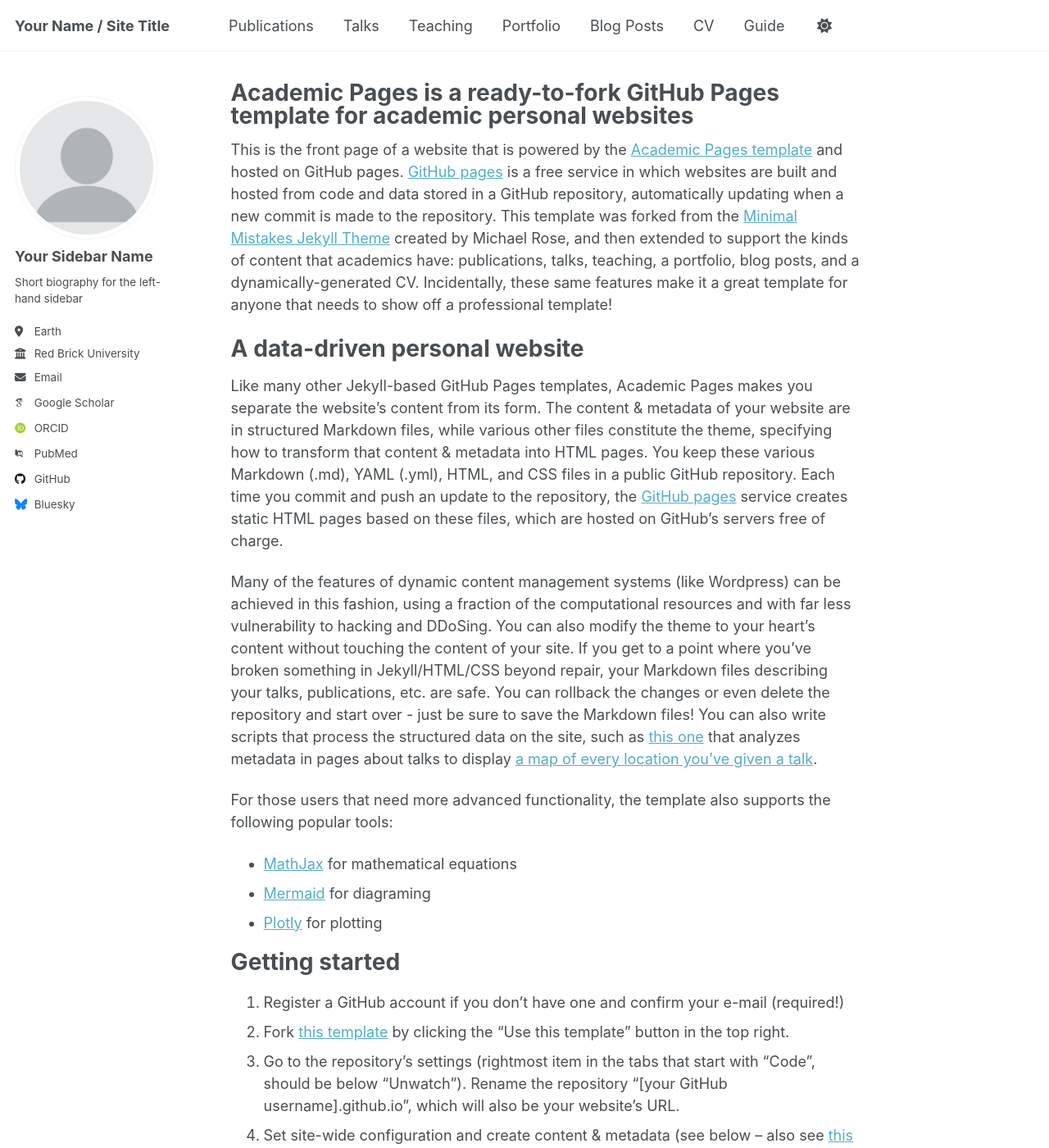
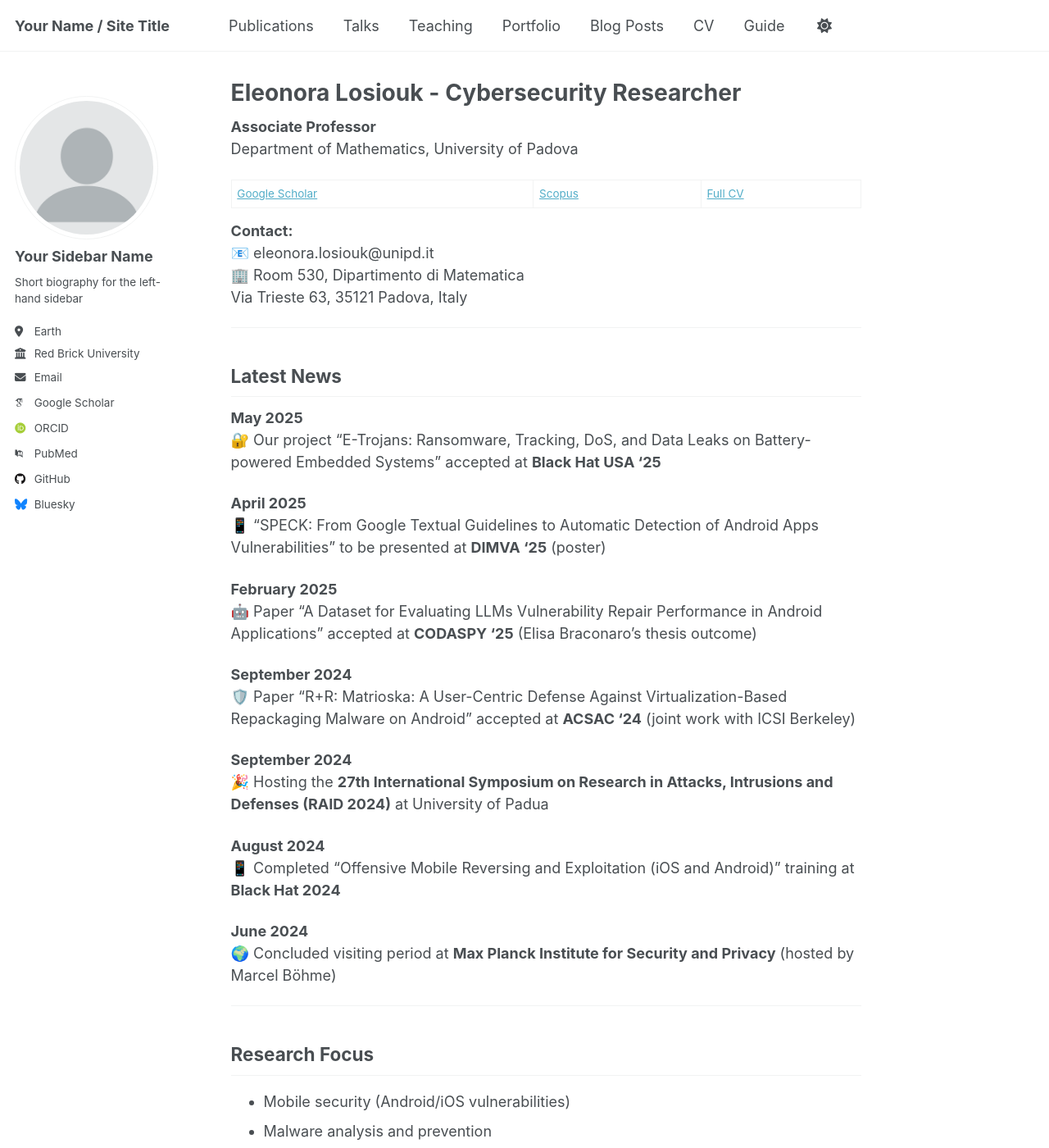
Before and after one commit to elosiouk/elosiouk.github.io, a Jekyll site: the page built from _pages/about.md, in a window 1280 px wide and 1400 px high. Shown: the whole window at 82% size. Built offline with Jekyll 4.4.1, drawn with Linux system fonts in a browser that asks for light colours; some web fonts are replaced; a script that is not in the unit is left out; some of the changed text lies outside the part shown.

Commit message:
about changed

```diff
--- a/_pages/about.md
+++ b/_pages/about.md
@@ -1,54 +1,79 @@
 ---
 permalink: /
-title: "Academic Pages is a ready-to-fork GitHub Pages template for academic personal websites"
+title: "Eleonora Losiouk - Cybersecurity Researcher"
 author_profile: true
 redirect_from:
   - /about/
   - /about.html
 ---
 
-This is the front page of a website that is powered by the [Academic Pages template](https://github.com/academicpages/academicpages.github.io) and hosted on GitHub pages. [GitHub pages](https://pages.github.com) is a free service in which websites are built and hosted from code and data stored in a GitHub repository, automatically updating when a new commit is made to the repository. This template was forked from the [Minimal Mistakes Jekyll Theme](https://mmistakes.github.io/minimal-mistakes/) created by Michael Rose, and then extended to support the kinds of content that academics have: publications, talks, teaching, a portfolio, blog posts, and a dynamically-generated CV. Incidentally, these same features make it a great template for anyone that needs to show off a professional template!
+**Associate Professor**
+Department of Mathematics, University of Padova
 
-A data-driven personal website
-======
-Like many other Jekyll-based GitHub Pages templates, Academic Pages makes you separate the website's content from its form. The content & metadata of your website are in structured Markdown files, while various other files constitute the theme, specifying how to transform that content & metadata into HTML pages. You keep these various Markdown (.md), YAML (.yml), HTML, and CSS files in a public GitHub repository. Each time you commit and push an update to the repository, the [GitHub pages](https://pages.github.com/) service creates static HTML pages based on these files, which are hosted on GitHub's servers free of charge.
+[Google Scholar](https://scholar.google.com) | [Scopus](https://www.scopus.com) | [Full CV](your-cv-link)
 
-Many of the features of dynamic content management systems (like Wordpress) can be achieved in this fashion, using a fraction of the computational resources and with far less vulnerability to hacking and DDoSing. You can also modify the theme to your heart's content without touching the content of your site. If you get to a point where you've broken something in Jekyll/HTML/CSS beyond repair, your Markdown files describing your talks, publications, etc. are safe. You can rollback the changes or even delete the repository and start over - just be sure to save the Markdown files! You can also write scripts that process the structured data on the site, such as [this one](https://github.com/academicpages/academicpages.github.io/blob/master/talkmap.ipynb) that analyzes metadata in pages about talks to display [a map of every location you've given a talk](https://academicpages.github.io/talkmap.html).
+**Contact:**
+📧 eleonora.losiouk@unipd.it
+🏢 Room 530, Dipartimento di Matematica
+Via Trieste 63, 35121 Padova, Italy
 
-For those users that need more advanced functionality, the template also supports the following popular tools:
-- [MathJax](https://www.mathjax.org/) for mathematical equations
-- [Mermaid](https://mermaid.js.org/) for diagraming
-- [Plotly](https://plotly.com/javascript/) for plotting
+---
 
-Getting started
-======
-1. Register a GitHub account if you don't have one and confirm your e-mail (required!)
-1. Fork [this template](https://github.com/academicpages/academicpages.github.io) by clicking the "Use this template" button in the top right.
-1. Go to the repository's settings (rightmost item in the tabs that start with "Code", should be below "Unwatch"). Rename the repository "[your GitHub username].github.io", which will also be your website's URL.
-1. Set site-wide configuration and create content & metadata (see below -- also see [this set of diffs](http://archive.is/3TPas) showing what files were changed to set up [an example site](https://getorg-testacct.github.io) for a user with the username "getorg-testacct")
-1. Upload any files (like PDFs, .zip files, etc.) to the files/ directory. They will appear at https://[your GitHub username].github.io/files/example.pdf.
-1. Check status by going to the repository settings, in the "GitHub pages" section
+## Latest News
 
-Site-wide configuration
-------
-The main configuration file for the site is in the base directory in [_config.yml](https://github.com/academicpages/academicpages.github.io/blob/master/_config.yml), which defines the content in the sidebars and other site-wide features. You will need to replace the default variables with ones about yourself and your site's github repository. The configuration file for the top menu is in [_data/navigation.yml](https://github.com/academicpages/academicpages.github.io/blob/master/_data/navigation.yml). For example, if you don't have a portfolio or blog posts, you can remove those items from that navigation.yml file to remove them from the header.
+**May 2025**
+🔐 Our project "E-Trojans: Ransomware, Tracking, DoS, and Data Leaks on Battery-powered Embedded Systems" accepted at **Black Hat USA '25**
 
-Create content & metadata
-------
-For site content, there is one Markdown file for each type of content, which are stored in directories like _publications, _talks, _posts, _teaching, or _pages. For example, each talk is a Markdown file in the [_talks directory](https://github.com/academicpages/academicpages.github.io/tree/master/_talks). At the top of each Markdown file is structured data in YAML about the talk, which the theme will parse to do lots of cool stuff. The same structured data about a talk is used to generate the list of talks on the [Talks page](https://academicpages.github.io/talks), each [individual page](https://academicpages.github.io/talks/2012-03-01-talk-1) for specific talks, the talks section for the [CV page](https://academicpages.github.io/cv), and the [map of places you've given a talk](https://academicpages.github.io/talkmap.html) (if you run this [python file](https://github.com/academicpages/academicpages.github.io/blob/master/talkmap.py) or [Jupyter notebook](https://github.com/academicpages/academicpages.github.io/blob/master/talkmap.ipynb), which creates the HTML for the map based on the contents of the _talks directory).
+**April 2025**
+📱 "SPECK: From Google Textual Guidelines to Automatic Detection of Android Apps Vulnerabilities" to be presented at **DIMVA '25** (poster)
 
-**Markdown generator**
+**February 2025**
+🤖 Paper "A Dataset for Evaluating LLMs Vulnerability Repair Performance in Android Applications" accepted at **CODASPY '25** (Elisa Braconaro's thesis outcome)
 
-The repository includes [a set of Jupyter notebooks](https://github.com/academicpages/academicpages.github.io/tree/master/markdown_generator
-) that converts a CSV containing structured data about talks or presentations into individual Markdown files that will be properly formatted for the Academic Pages template. The sample CSVs in that directory are the ones I used to create my own personal website at stuartgeiger.com. My usual workflow is that I keep a spreadsheet of my publications and talks, then run the code in these notebooks to generate the Markdown files, then commit and push them to the GitHub repository.
+**September 2024**
+🛡️ Paper "R+R: Matrioska: A User-Centric Defense Against Virtualization-Based Repackaging Malware on Android" accepted at **ACSAC '24** (joint work with ICSI Berkeley)
 
-How to edit your site's GitHub repository
-------
-Many people use a git client to create files on their local computer and then push them to GitHub's servers. If you are not familiar with git, you can directly edit these configuration and Markdown files directly in the github.com interface. Navigate to a file (like [this one](https://github.com/academicpages/academicpages.github.io/blob/master/_talks/2012-03-01-talk-1.md) and click the pencil icon in the top right of the content preview (to the right of the "Raw | Blame | History" buttons). You can delete a file by clicking the trashcan icon to the right of the pencil icon. You can also create new files or upload files by navigating to a directory and clicking the "Create new file" or "Upload files" buttons.
+**September 2024**
+🎉 Hosting the **27th International Symposium on Research in Attacks, Intrusions and Defenses (RAID 2024)** at University of Padua
 
-Example: editing a Markdown file for a talk
-![Editing a Markdown file for a talk](/images/editing-talk.png)
+**August 2024**
+📱 Completed "Offensive Mobile Reversing and Exploitation (iOS and Android)" training at **Black Hat 2024**
 
-For more info
-------
-More info about configuring Academic Pages can be found in [the guide](https://academicpages.github.io/markdown/), the [growing wiki](https://github.com/academicpages/academicpages.github.io/wiki), and you can always [ask a question on GitHub](https://github.com/academicpages/academicpages.github.io/discussions). The [guides for the Minimal Mistakes theme](https://mmistakes.github.io/minimal-mistakes/docs/configuration/) (which this theme was forked from) might also be helpful.
+**June 2024**
+🌍 Concluded visiting period at **Max Planck Institute for Security and Privacy** (hosted by Marcel Böhme)
+
+---
+
+## Research Focus
+
+- Mobile security (Android/iOS vulnerabilities)
+- Malware analysis and prevention
+- LLMs for vulnerability repair
+- Embedded systems security
+- Virtualization-based attacks
+- Automated vulnerability detection
+
+---
+
+## Quick Links
+
+[Publications](/publications) |
+[Teaching](/teaching) |
+[Projects](/projects) |
+[Supervising](/supervising) |
+[Awards](/awards)
+
+---
+
+## Recent Activities
+
+**Upcoming Events:**
+- 🗓️ Black Hat USA 2025 (August 2025)
+- 🗓️ DIMVA 2025 (July 2025)
+
+**Recent Awards:**
+- 🏆 CLUSIT Awards for Master Theses (Elisa Braconaro & Samuele Doria)
+
+---
+
+*Want to collaborate or learn more about my work? [Contact me](mailto:eleonora.losiouk@unipd.it)*
```
